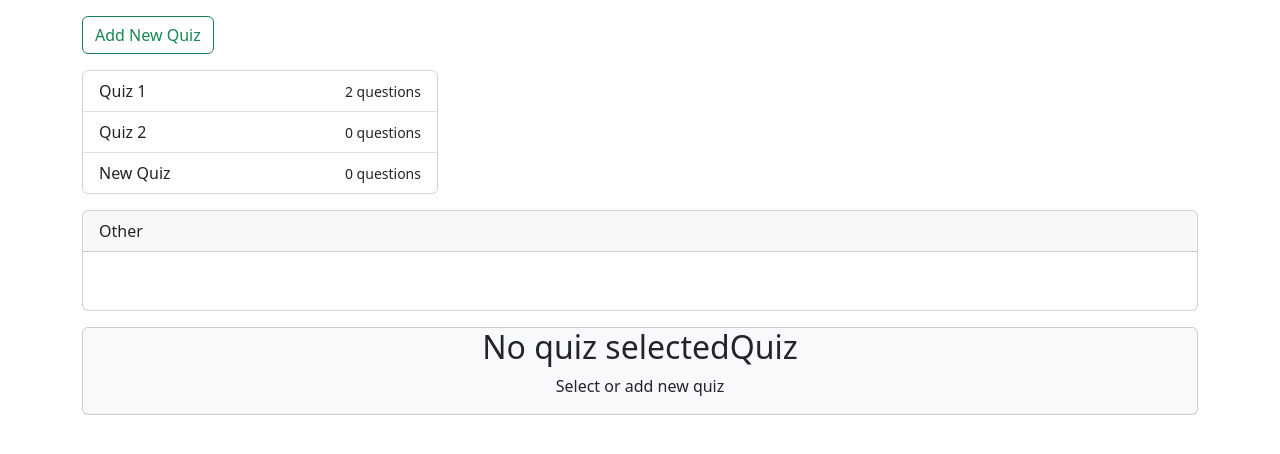
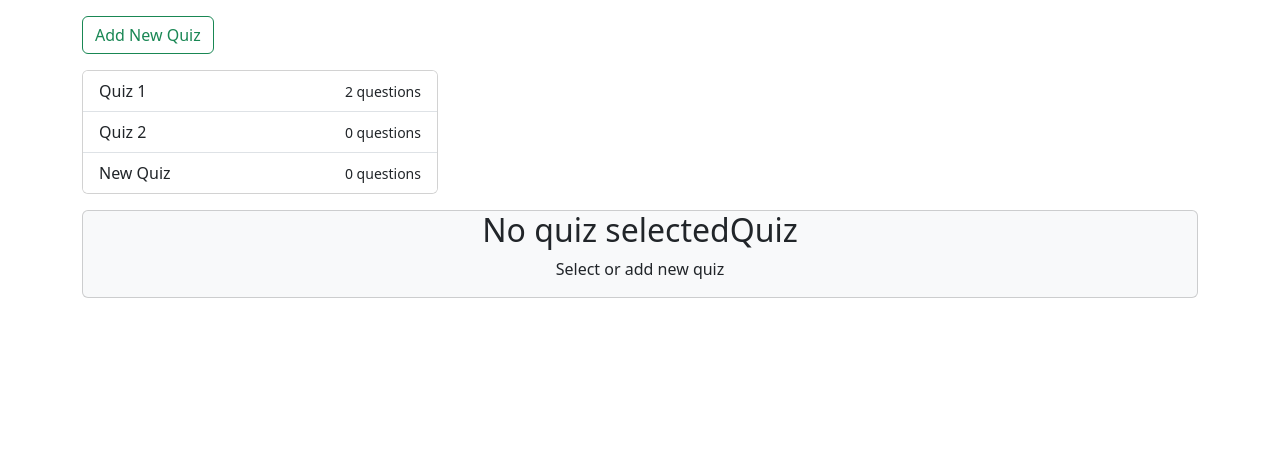
Before and after one commit to 2025-spring-jsf-online/quiz-editor, an Angular app: page / in a window 1280 px wide. Shown: the top 454 px of the page. Built offline with nearby package versions, Linux system fonts and the light colour scheme.

Commit message:
truncate long quiz names
and make sure quiz name doesn't wrap

```diff
--- a/src/app/app.component.html
+++ b/src/app/app.component.html
@@ -15,8 +15,11 @@
           [class.active]="q === selectedQuiz"
           [style.text-decoration]="q.markedForDelete ? 'line-through' : 'inherit'"
           >
+          <span class="text-truncate">
             {{ q.quizName}}
-          <small class="font-italic font-weight-lighter">
+          </span>
+
+          <small class="font-italic font-weight-lighter text-nowrap">
             {{ q.quizQuestions.length }} question<span *ngIf="q.quizQuestions.length !== 1">s</span>
           </small>
           </button>
@@ -89,8 +92,15 @@
           </div>
         </div>
 
-
+        <div
+        class="card mt-3"
+        *ngIf="selectedQuiz !== undefined"
+        >
+          <div class="card-header">
+              Other
+            </div>
             <div class="card-body">
+              <div class="form-check">
                 <label class="form-check-lable text-danger">
                   <input
                   type="checkbox"
@@ -103,21 +113,7 @@
             </div>
           </div>
         </div>
-
-
-    <div
-      class="card mt-3"
-      *ngIf="selectedQuiz == undefined"
-      >
-        <div class="card-header">
-            Other
       </div>
-          <div class="card-body">
-          <div class="form-check">
-          </div>
-        </div>
-
-
     </div>
 
     <div
```
Lines whose indentation alone changed are shown as unchanged.
